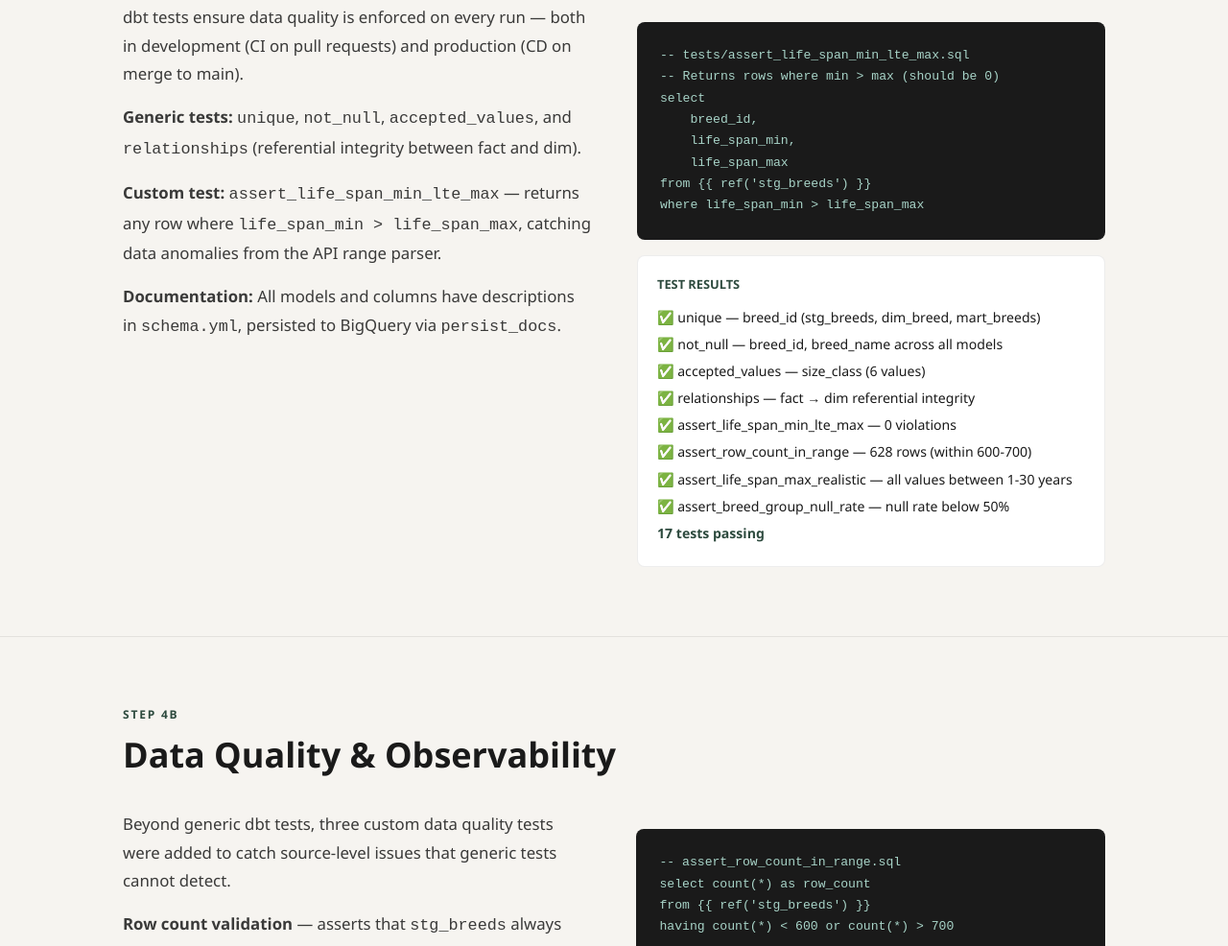
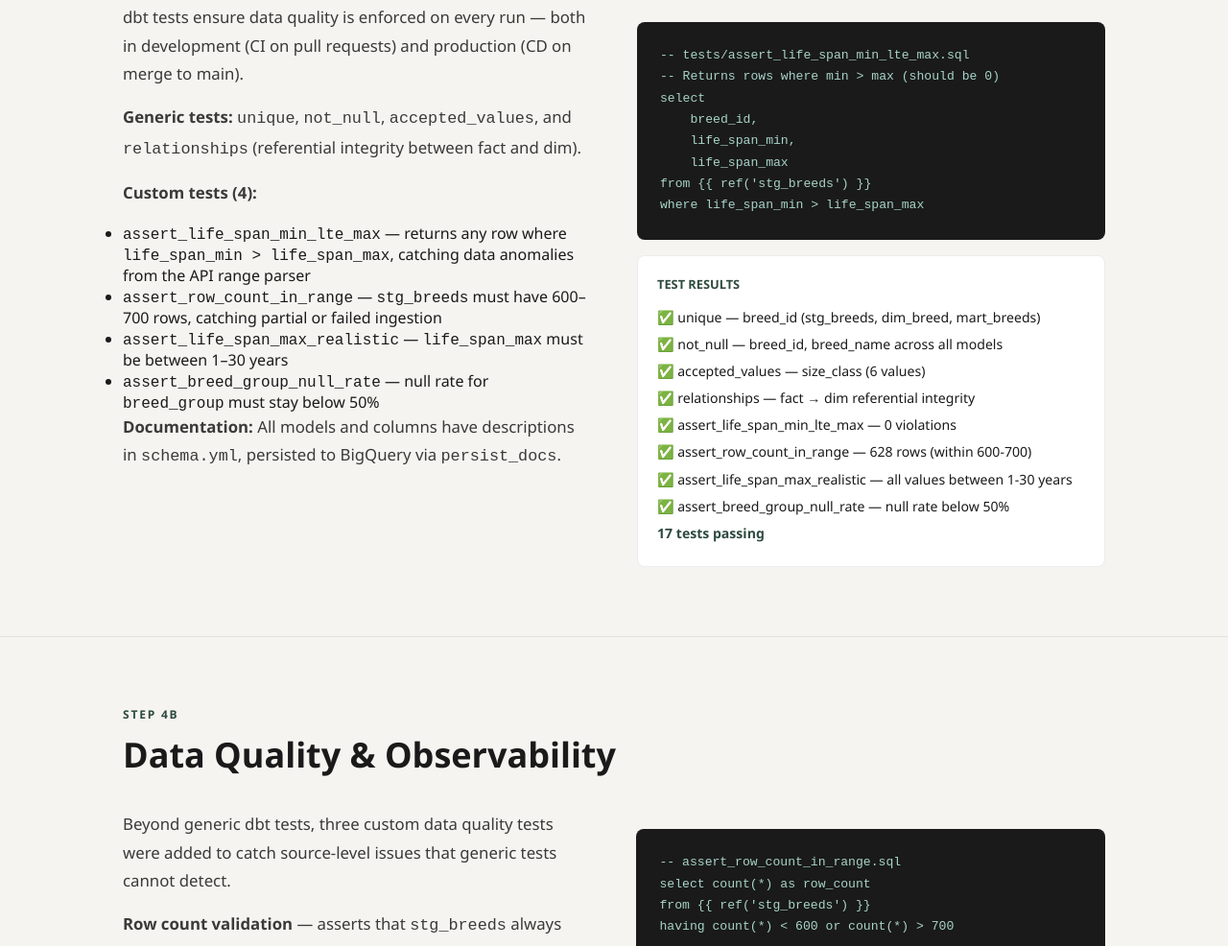
Before and after one commit to bogdanbrg/dog-breed-pipeline, a plain HTML site: page docs/index.html in a window 1280 px wide. Shown: the part 4104-5090 px from the top of the page at 96% size. Drawn offline with Linux system fonts and the light colour scheme.

Commit message:
Document all 4 custom dbt tests on project website
Co-Authored-By: Claude Sonnet 4.6 <noreply@anthropic.com>

```diff
--- a/docs/index.html
+++ b/docs/index.html
@@ -455,7 +455,13 @@
     <div>
       <p>dbt tests ensure data quality is enforced on every run — both in development (CI on pull requests) and production (CD on merge to main).</p>
       <p><strong>Generic tests:</strong> <code>unique</code>, <code>not_null</code>, <code>accepted_values</code>, and <code>relationships</code> (referential integrity between fact and dim).</p>
-      <p><strong>Custom test:</strong> <code>assert_life_span_min_lte_max</code> — returns any row where <code>life_span_min &gt; life_span_max</code>, catching data anomalies from the API range parser.</p>
+      <p><strong>Custom tests (4):</strong></p>
+      <ul>
+        <li><code>assert_life_span_min_lte_max</code> — returns any row where <code>life_span_min &gt; life_span_max</code>, catching data anomalies from the API range parser</li>
+        <li><code>assert_row_count_in_range</code> — <code>stg_breeds</code> must have 600–700 rows, catching partial or failed ingestion</li>
+        <li><code>assert_life_span_max_realistic</code> — <code>life_span_max</code> must be between 1–30 years</li>
+        <li><code>assert_breed_group_null_rate</code> — null rate for <code>breed_group</code> must stay below 50%</li>
+      </ul>
       <p><strong>Documentation:</strong> All models and columns have descriptions in <code>schema.yml</code>, persisted to BigQuery via <code>persist_docs</code>.</p>
     </div>
     <div>
```
